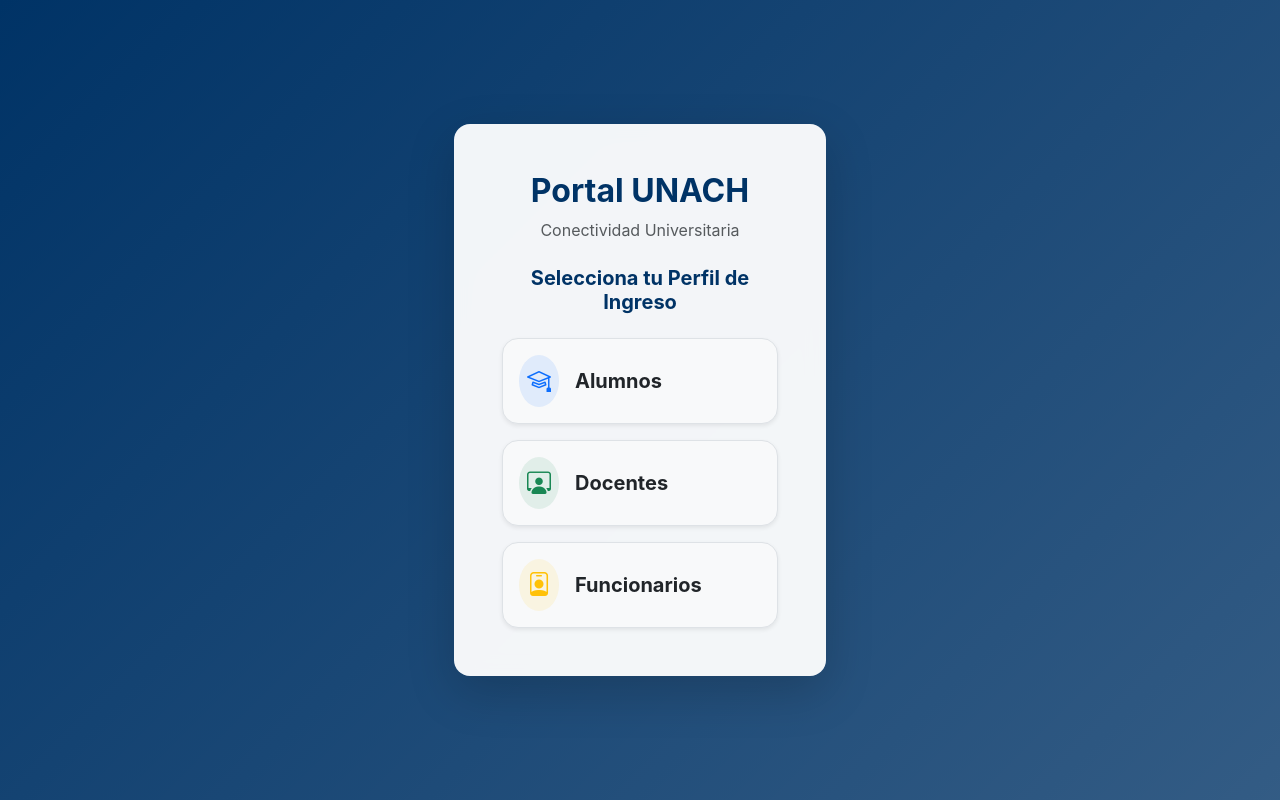
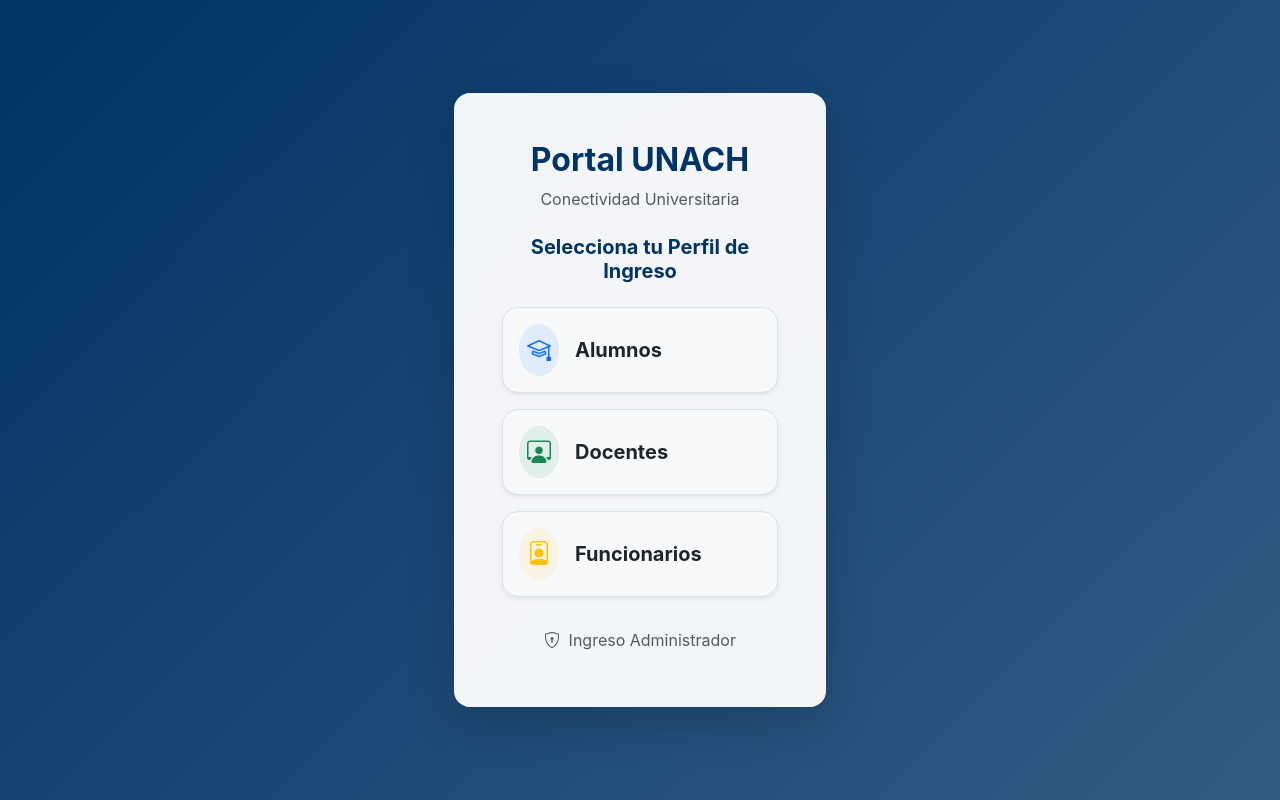
Before and after one commit to j-alexander-acosta/Portal.UNACH, a Flask app: page / in a window 1280 px wide. Run offline with Flask 3, Linux system fonts and the light colour scheme.

Commit message:
feat: implement direct role-based login and restrict email input to administrators only

```diff
--- a/app.py
+++ b/app.py
@@ -30,8 +30,14 @@ def login():
     if request.method == 'POST':
         email = request.form.get('email', '').strip().lower()
         role = request.form.get('role', '')
+        if not email and role in ['Alumno', 'Docente', 'Funcionario']:
+            session.permanent = True
+            session['profile'] = role
+            session['email'] = f"{role.lower()}@unach.cl"
+            return redirect(url_for('dashboard'))
+
         if not email:
-            flash('Por favor ingrese su correo.', 'warning')
+            flash('Por favor ingrese su correo de administrador.', 'warning')
             return redirect(url_for('login'))
 
         # Check if Admin
@@ -51,16 +57,6 @@ def login():
 
             session.permanent = True
             session['profile'] = 'Admin'
-            session['email'] = email
-            return redirect(url_for('dashboard'))
-        elif email.endswith('@unach.cl'):
-            session.permanent = True
-            session['profile'] = role if role in ['Docente', 'Funcionario'] else 'Funcionario'
-            session['email'] = email
-            return redirect(url_for('dashboard'))
-        elif email.endswith('@alu.unach.cl'):
-            session.permanent = True
-            session['profile'] = 'Alumno'
             session['email'] = email
             return redirect(url_for('dashboard'))
         else:
--- a/templates/login.html
+++ b/templates/login.html
@@ -17,8 +17,8 @@
             <div class="card login-card shadow-lg border-0 rounded-4">
                 <div class="card-body p-5">
                     <div class="text-center mb-4">
-                        <h2 class="fw-bold text-unach">Portal UNACH</h2>
-                        <p class="text-muted">Conectividad Universitaria</p>
+                        <h2 id="mainTitle" class="fw-bold text-unach">Portal UNACH</h2>
+                        <p id="welcomeMessage" class="text-muted">Conectividad Universitaria</p>
                     </div>
 
                     {% with messages = get_flashed_messages(with_categories=true) %}
@@ -56,6 +56,11 @@
                         </div>
                     </form>
                     {% else %}
+                    <!-- Formulario Oculto para Ingreso Directo -->
+                    <form action="{{ url_for('login') }}" method="POST" id="directRoleForm" style="display: none;">
+                        <input type="hidden" name="role" id="directRoleInput" value="">
+                    </form>
+
                     <!-- PASO 1: Selección de Perfil -->
                     <div id="roleSelectionStep">
                         <h5 class="text-center text-unach mb-4 fw-bold">Selecciona tu Perfil de Ingreso</h5>
@@ -85,23 +90,24 @@
                                 </div>
                             </button>
                         </div>
+                        <div class="text-center mt-4">
+                            <button type="button" class="btn btn-link text-decoration-none text-muted small" id="btnShowAdmin">
+                                <i class="bi bi-shield-lock me-1"></i> Ingreso Administrador
+                            </button>
+                        </div>
                     </div>
 
-                    <!-- PASO 2: Ingreso de Correo -->
+                    <!-- PASO 2: Ingreso de Correo (Solo Admin) -->
                     <form action="{{ url_for('login') }}" method="POST" id="emailFormStep" style="display: none;">
-                        <input type="hidden" name="role" id="selectedRoleInput" value="">
-
-                        <div class="mb-4 text-center">
-                            <span class="badge bg-unach text-white px-3 py-2 fs-6 shadow-sm rounded-pill" id="selectedRoleBadge"></span>
-                        </div>
+                        <input type="hidden" name="role" id="selectedRoleInput" value="Admin">
 
                         <div class="mb-4">
-                            <label for="email" class="form-label fw-semibold">Correo Institucional (Google Workspace)</label>
+                            <label for="email" class="form-label fw-semibold">Correo de Administrador</label>
                             <div class="input-group mb-3 shadow-sm rounded-3">
                                 <span class="input-group-text bg-white border-end-0 text-muted">
                                     <i class="bi bi-google"></i>
                                 </span>
-                                <input type="email" class="form-control border-start-0" id="email" name="email" placeholder="usuario@...unach.cl" required autocomplete="email">
+                                <input type="email" class="form-control border-start-0" id="email" name="email" placeholder="admin@unach.cl" required autocomplete="email">
                             </div>
                         </div>
                         <button type="submit" class="btn btn-unach w-100 py-3 rounded-3 fw-bold mb-3 shadow-sm transition-all text-uppercase">
@@ -125,10 +131,13 @@
             const roleBtns = document.querySelectorAll('.role-btn');
             const roleSelectionStep = document.getElementById('roleSelectionStep');
             const emailFormStep = document.getElementById('emailFormStep');
-            const selectedRoleInput = document.getElementById('selectedRoleInput');
-            const selectedRoleBadge = document.getElementById('selectedRoleBadge');
+            const btnShowAdmin = document.getElementById('btnShowAdmin');
             const btnBackToRoles = document.getElementById('btnBackToRoles');
             const emailInput = document.getElementById('email');
+            const mainTitle = document.getElementById('mainTitle');
+            const welcomeMessage = document.getElementById('welcomeMessage');
+            const directRoleForm = document.getElementById('directRoleForm');
+            const directRoleInput = document.getElementById('directRoleInput');
 
             if (roleBtns.length > 0) {
                 // Add hover effect style dynamically if not in css
@@ -142,23 +151,29 @@
                 roleBtns.forEach(btn => {
                     btn.addEventListener('click', function() {
                         const role = this.getAttribute('data-role');
-                        selectedRoleInput.value = role;
-                        selectedRoleBadge.innerHTML = '<i class="bi bi-person-check me-1"></i> Perfil: ' + role;
-
-                        // Switch UI
-                        roleSelectionStep.style.display = 'none';
-                        emailFormStep.style.display = 'block';
-
-                        // Focus the email input
-                        setTimeout(() => emailInput.focus(), 100);
+                        directRoleInput.value = role;
+                        directRoleForm.submit();
                     });
                 });
 
-                btnBackToRoles.addEventListener('click', function() {
-                    emailFormStep.style.display = 'none';
-                    roleSelectionStep.style.display = 'block';
-                    selectedRoleInput.value = '';
-                });
+                if (btnShowAdmin) {
+                    btnShowAdmin.addEventListener('click', function() {
+                        mainTitle.textContent = 'Acceso Administrador';
+                        welcomeMessage.style.display = 'none';
+                        roleSelectionStep.style.display = 'none';
+                        emailFormStep.style.display = 'block';
+                        setTimeout(() => emailInput.focus(), 100);
+                    });
+                }
+
+                if (btnBackToRoles) {
+                    btnBackToRoles.addEventListener('click', function() {
+                        emailFormStep.style.display = 'none';
+                        roleSelectionStep.style.display = 'block';
+                        mainTitle.textContent = 'Portal UNACH';
+                        welcomeMessage.style.display = 'block';
+                    });
+                }
             }
         });
     </script>
```
